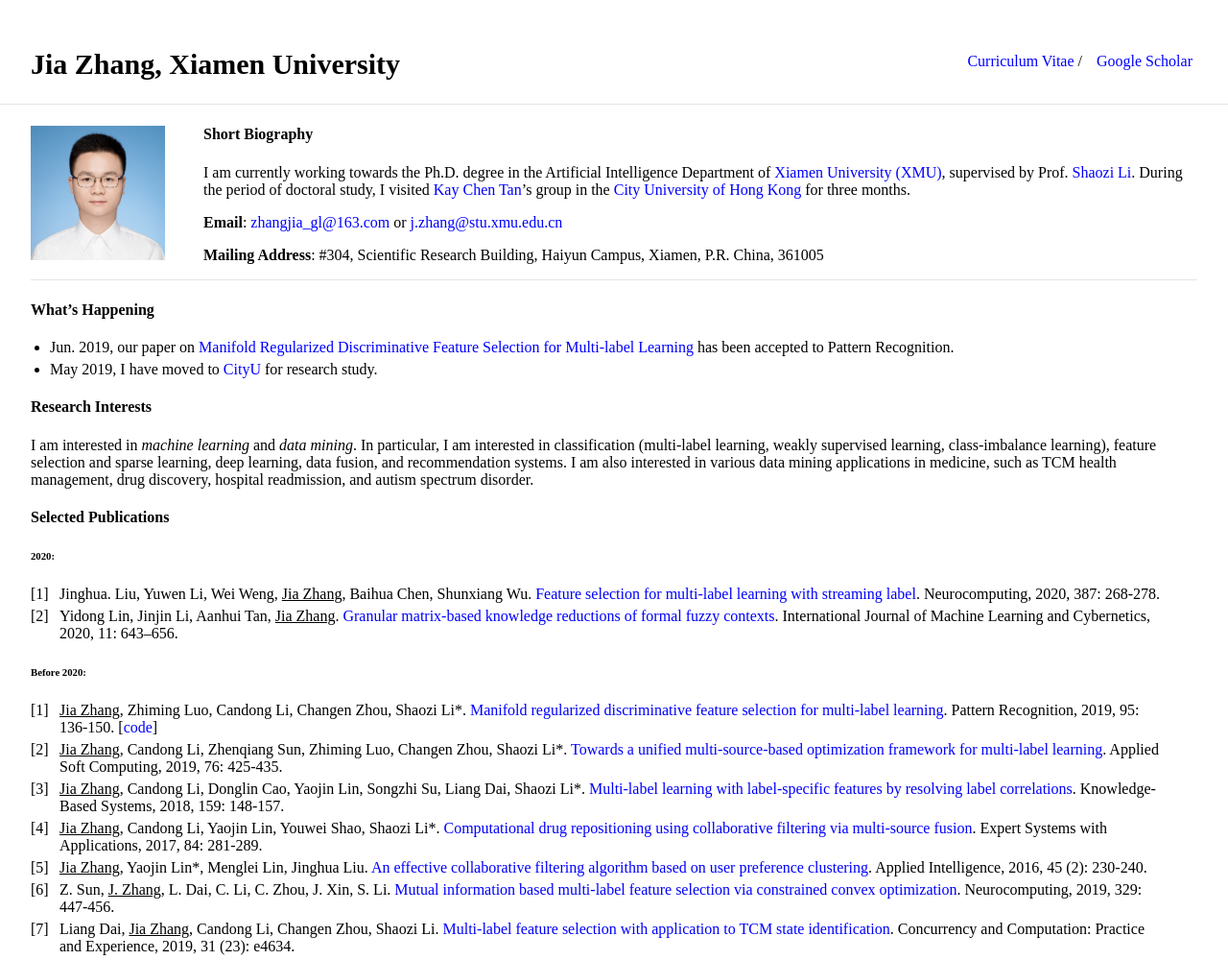
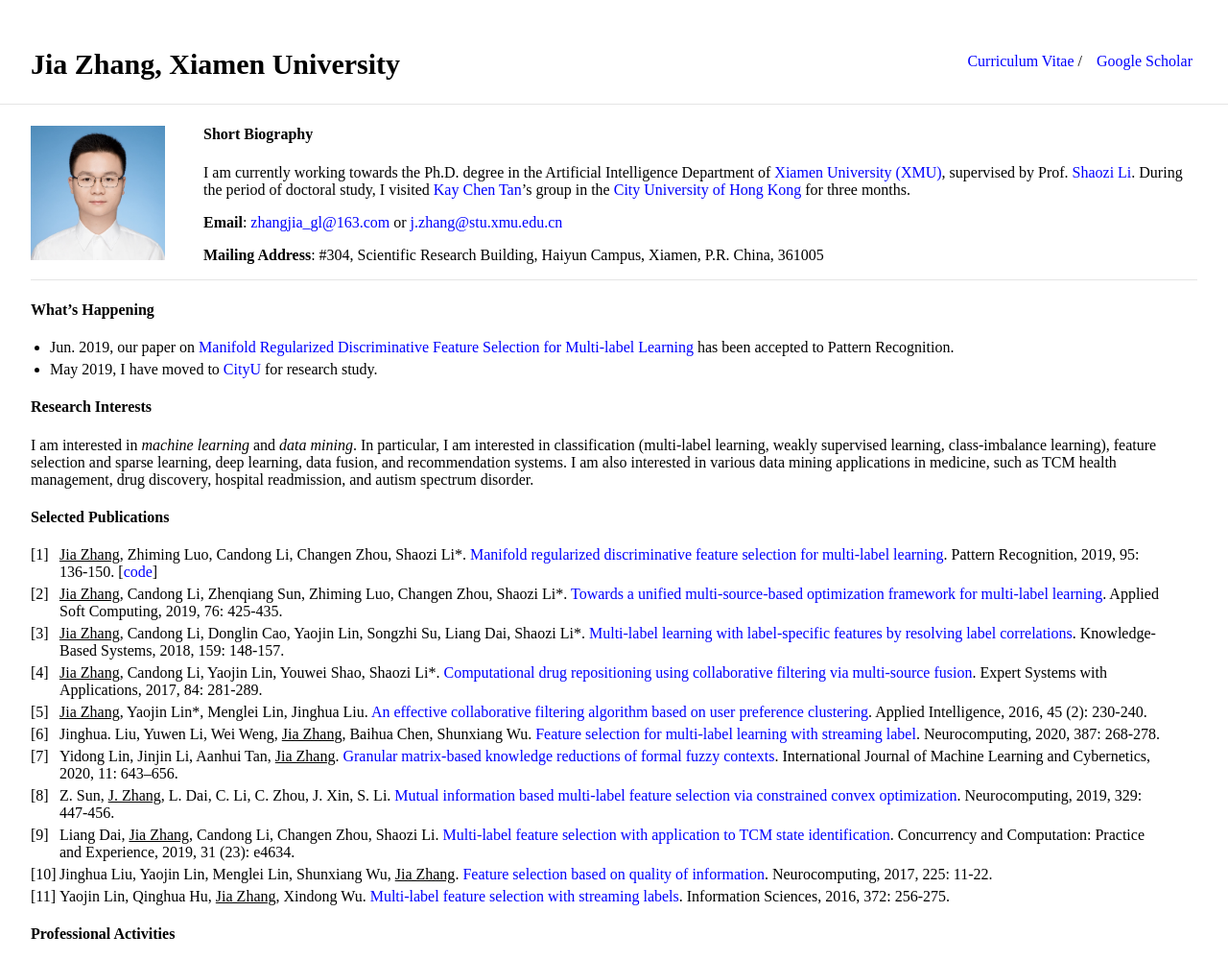
Before and after one commit to jiazhang-ml/jiazhang-ml.github.io, a Jekyll site: the page built from index.md, in a window 1280 px wide. Shown: the top 1000 px of the page at 96% size. Built offline with Jekyll 4.4.1, drawn with Linux system fonts in a browser that asks for light colours.

Commit message:
Update index.md

```diff
--- a/index.md
+++ b/index.md
@@ -25,21 +25,17 @@ I am interested in *machine learning* and *data mining*. In particular, I am int
 
 #### Selected Publications
 
-###### 2020:
-1. Jinghua. Liu, Yuwen Li, Wei Weng, <u>Jia Zhang</u>, Baihua Chen, Shunxiang Wu. [Feature selection for multi-label learning with streaming label](https://www.sciencedirect.com/science/article/abs/pii/S0925231220300242). Neurocomputing, 2020, 387: 268-278.
-2. Yidong Lin, Jinjin Li, Aanhui Tan, <u>Jia Zhang</u>. [Granular matrix-based knowledge reductions of formal fuzzy contexts](https://link.springer.com/article/10.1007/s13042-019-01022-4). International Journal of Machine Learning and Cybernetics, 2020, 11: 643–656.
-
-
-###### Before 2020:
 1. <u>Jia Zhang</u>, Zhiming Luo, Candong Li, Changen Zhou, Shaozi Li\*. [Manifold regularized discriminative feature selection for multi-label learning](https://www.sciencedirect.com/science/article/abs/pii/S0031320319302341). Pattern Recognition, 2019, 95: 136-150. [[code](MDFS-master.zip)]
 2. <u>Jia Zhang</u>, Candong Li, Zhenqiang Sun, Zhiming Luo, Changen Zhou, Shaozi Li\*. [Towards a unified multi-source-based optimization framework for multi-label learning](https://www.sciencedirect.com/science/article/abs/pii/S1568494618307051). Applied Soft Computing, 2019, 76: 425-435.
 3. <u>Jia Zhang</u>, Candong Li, Donglin Cao, Yaojin Lin, Songzhi Su, Liang Dai, Shaozi Li\*. [Multi-label learning with label-specific features by resolving label correlations](https://www.sciencedirect.com/science/article/abs/pii/S0950705118303472). Knowledge-Based Systems, 2018, 159: 148-157.
 4. <u>Jia Zhang</u>, Candong Li, Yaojin Lin, Youwei Shao, Shaozi Li\*. [Computational drug repositioning using collaborative filtering via multi-source fusion](https://www.sciencedirect.com/science/article/pii/S0957417417303202). Expert Systems with Applications, 2017, 84: 281-289.
 5. <u>Jia Zhang</u>, Yaojin Lin\*, Menglei Lin, Jinghua Liu. [An effective collaborative filtering algorithm based on user preference clustering](https://link.springer.com/article/10.1007/s10489-015-0756-9). Applied Intelligence, 2016, 45 (2): 230-240.
-6. Z. Sun, <u>J. Zhang</u>, L. Dai, C. Li, C. Zhou, J. Xin, S. Li. [Mutual information based multi-label feature selection via constrained convex optimization](https://www.sciencedirect.com/science/article/abs/pii/S0925231218312360). Neurocomputing, 2019, 329: 447-456.
-7. Liang Dai, <u>Jia Zhang</u>, Candong Li, Changen Zhou, Shaozi Li. [Multi‐label feature selection with application to TCM state identification](https://onlinelibrary.wiley.com/doi/abs/10.1002/cpe.4634). Concurrency and Computation: Practice and Experience, 2019, 31 (23): e4634.
-8. Jinghua Liu, Yaojin Lin, Menglei Lin, Shunxiang Wu, <u>Jia Zhang</u>. [Feature selection based on quality of information](https://www.sciencedirect.com/science/article/abs/pii/S0925231216312991). Neurocomputing, 2017, 225: 11-22.
-9. Yaojin Lin, Qinghua Hu, <u>Jia Zhang</u>, Xindong Wu. [Multi-label feature selection with streaming labels](https://www.sciencedirect.com/science/article/pii/S0020025516306120). Information Sciences, 2016, 372: 256-275.
+6. Jinghua. Liu, Yuwen Li, Wei Weng, <u>Jia Zhang</u>, Baihua Chen, Shunxiang Wu. [Feature selection for multi-label learning with streaming label](https://www.sciencedirect.com/science/article/abs/pii/S0925231220300242). Neurocomputing, 2020, 387: 268-278.
+7. Yidong Lin, Jinjin Li, Aanhui Tan, <u>Jia Zhang</u>. [Granular matrix-based knowledge reductions of formal fuzzy contexts](https://link.springer.com/article/10.1007/s13042-019-01022-4). International Journal of Machine Learning and Cybernetics, 2020, 11: 643–656.
+8. Z. Sun, <u>J. Zhang</u>, L. Dai, C. Li, C. Zhou, J. Xin, S. Li. [Mutual information based multi-label feature selection via constrained convex optimization](https://www.sciencedirect.com/science/article/abs/pii/S0925231218312360). Neurocomputing, 2019, 329: 447-456.
+9. Liang Dai, <u>Jia Zhang</u>, Candong Li, Changen Zhou, Shaozi Li. [Multi‐label feature selection with application to TCM state identification](https://onlinelibrary.wiley.com/doi/abs/10.1002/cpe.4634). Concurrency and Computation: Practice and Experience, 2019, 31 (23): e4634.
+10. Jinghua Liu, Yaojin Lin, Menglei Lin, Shunxiang Wu, <u>Jia Zhang</u>. [Feature selection based on quality of information](https://www.sciencedirect.com/science/article/abs/pii/S0925231216312991). Neurocomputing, 2017, 225: 11-22.
+11. Yaojin Lin, Qinghua Hu, <u>Jia Zhang</u>, Xindong Wu. [Multi-label feature selection with streaming labels](https://www.sciencedirect.com/science/article/pii/S0020025516306120). Information Sciences, 2016, 372: 256-275.
 
 #### Professional Activities
 
```
